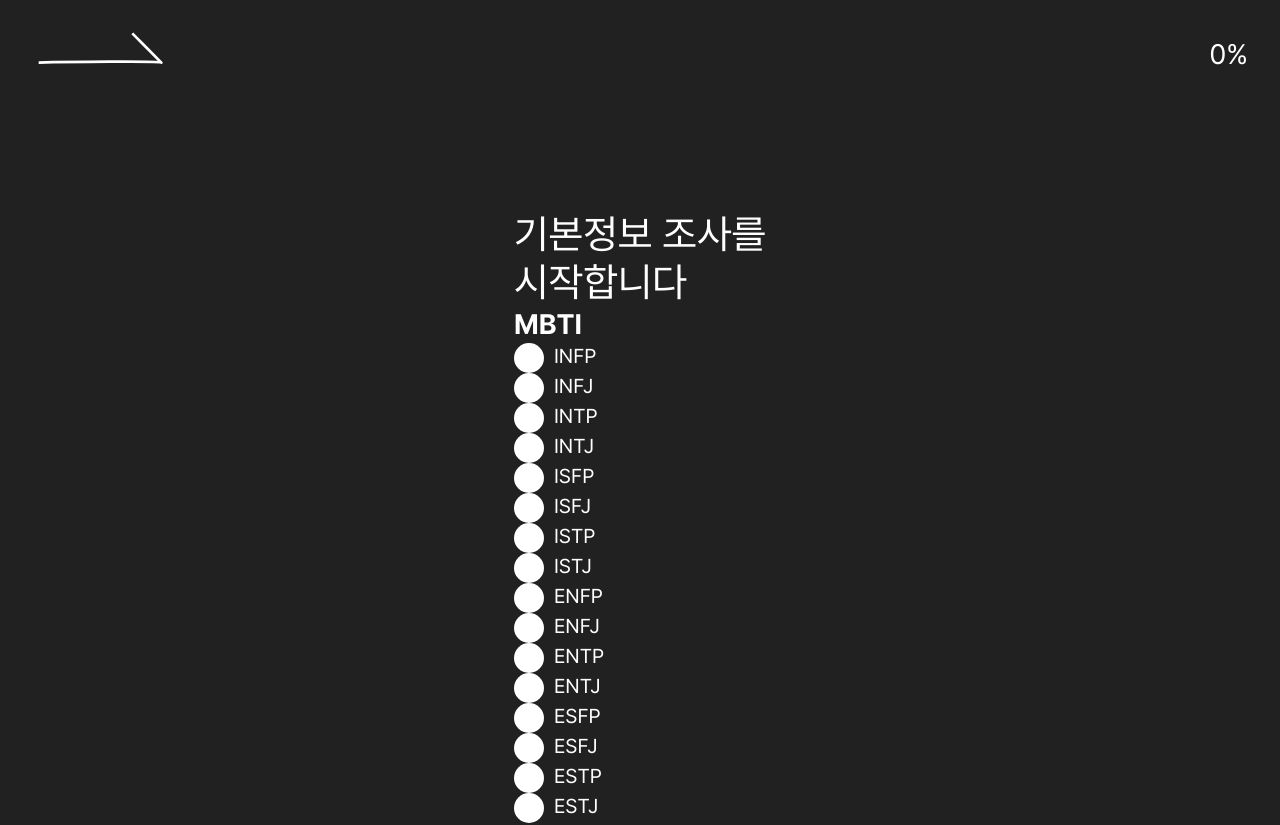
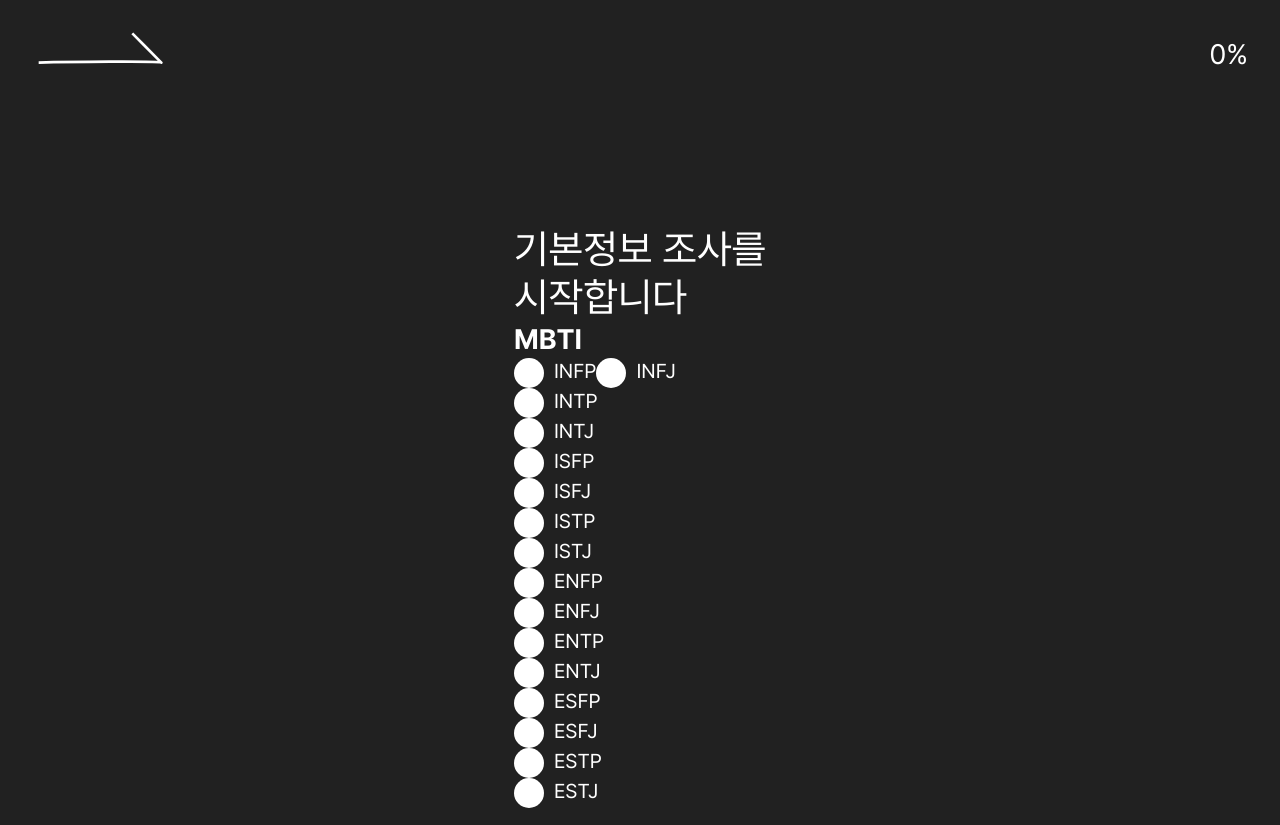
Before and after one commit to imzeze/mbtisurvey2022-client, a Next.js app: page /survey in a window 1280 px wide. Shown: the top 825 px of the page. Built offline with nearby package versions, Linux system fonts and the light colour scheme.

Commit message:
fix: Flex 컴포넌트 수정

```diff
--- a/src/components/common/Flex.tsx
+++ b/src/components/common/Flex.tsx
@@ -16,6 +16,7 @@ const Flex = function ({
     return (
         <div
             style={{
+                display: 'flex',
                 flexDirection: col ? 'column' : 'row',
                 justifyContent: justify,
                 alignItems: align,
--- a/src/components/common/RadioButton.tsx
+++ b/src/components/common/RadioButton.tsx
@@ -1,6 +1,7 @@
 import styled from '@emotion/styled';
 import React from 'react';
 import COLOR from '../../assets/consts/color';
+import Flex from './Flex';
 
 const StyledInput = styled.input`
     position: absolute;
@@ -55,9 +56,9 @@ export default function RadioButton({ children, ...attrs }: RadioButtonProps) {
     const random = String(Math.random() * 5);
 
     return (
-        <div>
+        <Flex>
             <StyledInput id={random} type="radio" {...attrs} />
             <label htmlFor={random}>{children}</label>
-        </div>
+        </Flex>
     );
 }
--- a/src/components/survey/SurveyPresenter.tsx
+++ b/src/components/survey/SurveyPresenter.tsx
@@ -14,8 +14,10 @@ const SurveyPresenter = function () {
             </h1>
             <Flex col>
                 <h2>MBTI</h2>
-                <RadioButton name="mbti">INFP</RadioButton>
-                <RadioButton name="mbti">INFJ</RadioButton>
+                <Flex>
+                    <RadioButton name="mbti">INFP</RadioButton>
+                    <RadioButton name="mbti">INFJ</RadioButton>
+                </Flex>
                 <RadioButton name="mbti">INTP</RadioButton>
                 <RadioButton name="mbti">INTJ</RadioButton>
                 <RadioButton name="mbti">ISFP</RadioButton>
```
